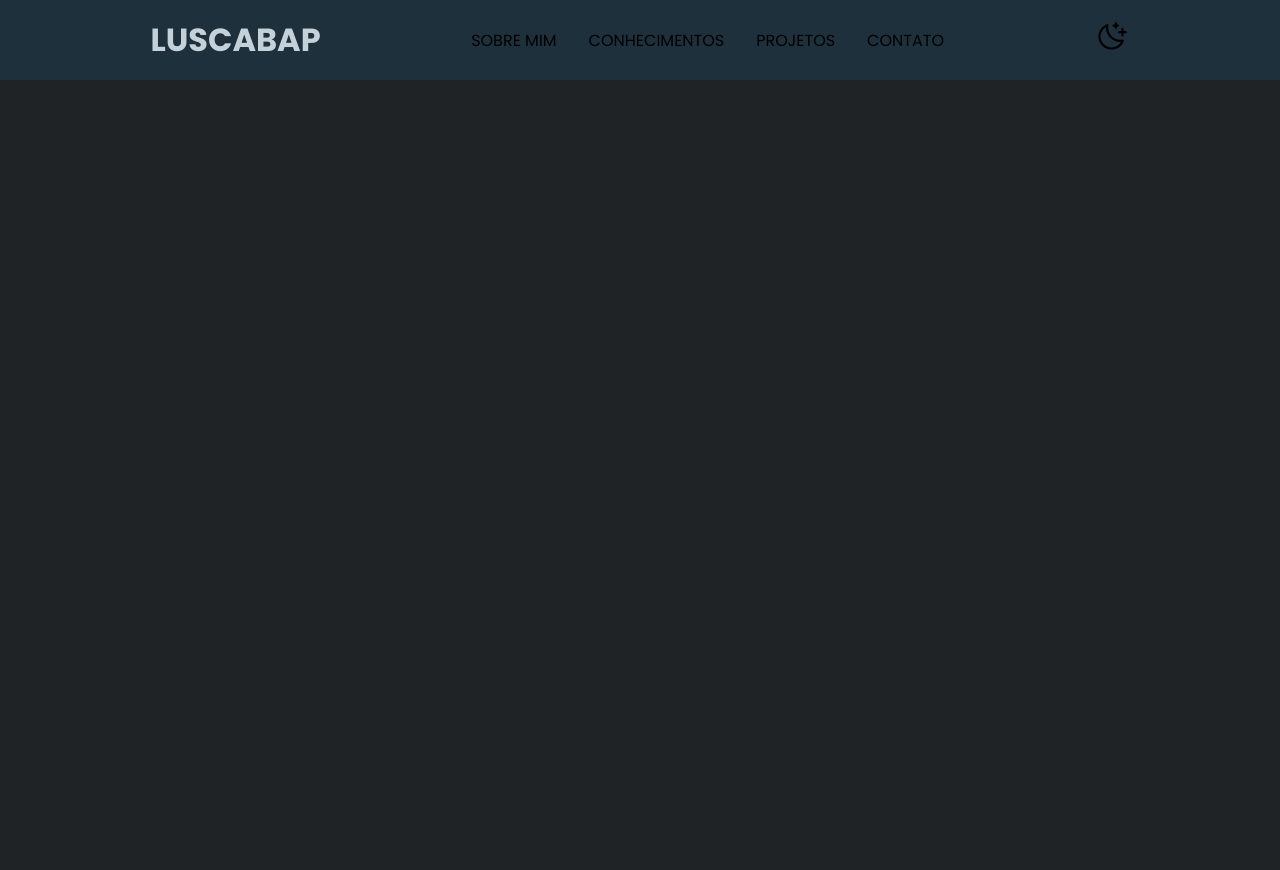
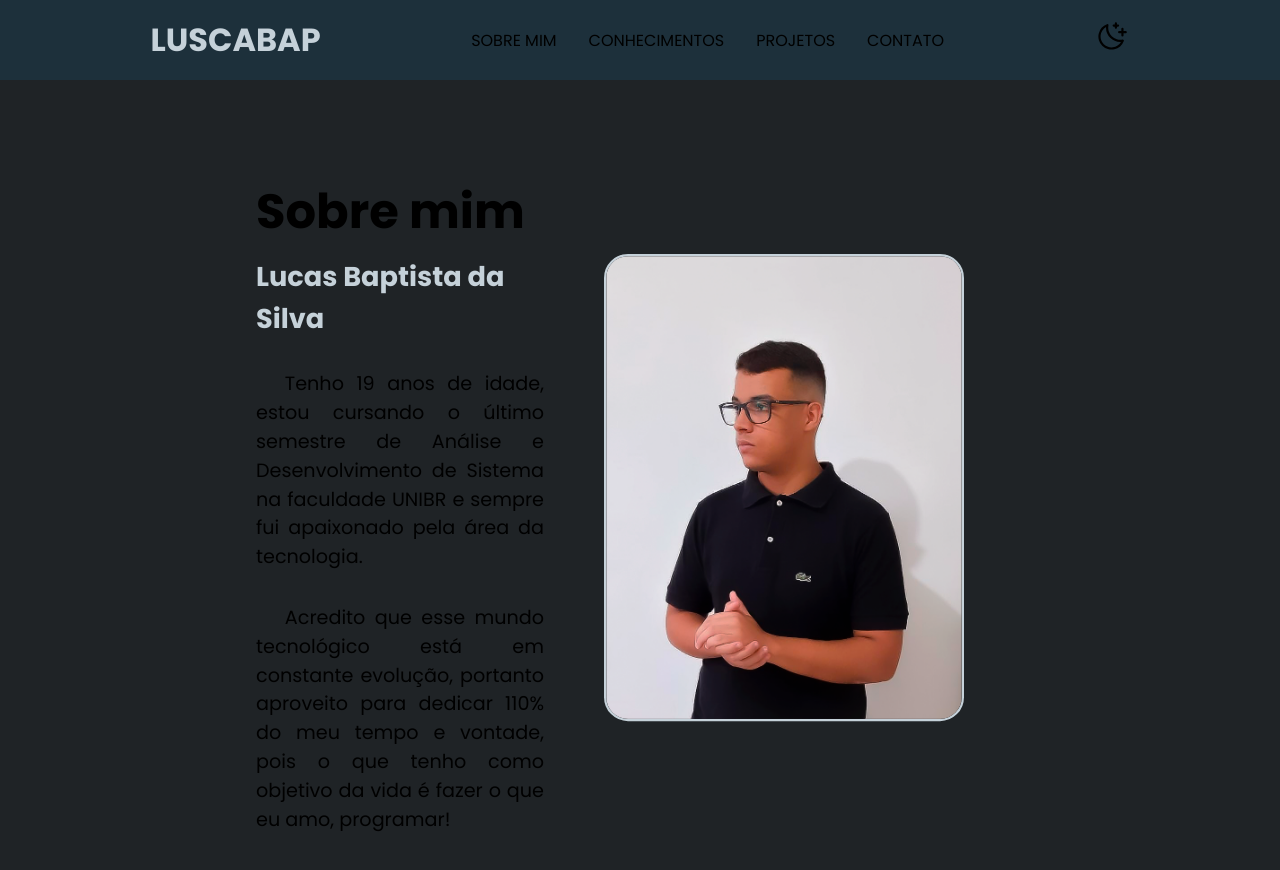
Before and after one commit to luscabap/portfolio, a React (Vite) app: page / in a window 1280 px wide. Shown: the top 870 px of the page. Before the commit the page ends 800 px from the top, so only its background shows below. Built offline with nearby package versions, Linux system fonts and the light colour scheme.

Commit message:
First About me

```diff
--- /dev/null
+++ b/dsa.css
@@ -0,0 +1 @@
+color: #fefefe;
--- a/src/Pages/HomePage/index.tsx
+++ b/src/Pages/HomePage/index.tsx
@@ -4,6 +4,7 @@ import GlobalStyle from '../../styles/global';
 import dark from '../../styles/themes/dark';
 import light from '../../styles/themes/light';
 import usePersistedState from '../../utils/usePesistedState';
+import AboutMe from '../../components/AboutMe';
 
 export default function HomePage() {
     const [theme, setTheme] = usePersistedState<DefaultTheme>("theme", dark);
@@ -15,6 +16,7 @@ export default function HomePage() {
         <ThemeProvider theme={theme}>
             <GlobalStyle />
             <Header toggleTheme={toggleTheme} />
+            <AboutMe />
         </ThemeProvider>
     )
 }
--- /dev/null
+++ b/src/components/AboutMe/index.tsx
@@ -0,0 +1,20 @@
+import * as Styles from './styles';
+import FotoLucas from '../../../public/lucas.png'
+
+export default function AboutMe() {
+    return (
+        <Styles.Container>
+            <div className='infos'>
+                <h1>Sobre mim</h1>
+                <h3>Lucas Baptista da Silva</h3>
+                <p>Tenho 19 anos de idade, estou cursando o último semestre de Análise e Desenvolvimento de Sistema na faculdade UNIBR e sempre fui apaixonado pela área da tecnologia.</p>
+                <p>Acredito que esse mundo tecnológico está em constante evolução, portanto aproveito para dedicar 110% do meu tempo e vontade, pois o que tenho como objetivo da vida é fazer o que eu amo, programar!</p>
+            </div>
+            <div className='photo'>
+                <img src={FotoLucas} alt="Foto do Lucas Baptista" />
+            </div>
+
+        </Styles.Container >
+
+    )
+}
--- /dev/null
+++ b/src/components/AboutMe/styles.ts
@@ -0,0 +1,42 @@
+import styled from "styled-components"
+
+export const Container = styled.div`
+    display: flex;
+    flex-direction: row;
+    width: 60%;
+    margin: 6rem auto;
+
+    .infos{
+
+
+        h1 {
+        font-style: bold;
+        font-size: 3rem
+        }
+
+        h3 {
+            color: ${props => props.theme.colors.terciary};
+            font-size: 1.7rem;
+            margin: 0.5rem 0 1.9rem 0;
+        }
+
+        p{
+            font-size: 1.2rem;
+            line-height: 1.8rem;
+            margin-bottom: 2rem;
+            text-indent: 1.5em;
+            text-align: justify;
+        }
+    }
+
+    .photo{
+
+        img{
+            width: 30rem;
+            transform: scale(0.75);
+            border: 3px solid ${props => props.theme.colors.terciary};
+            border-radius: 2rem;
+        }
+    }
+
+`
```
Also changed, not shown: public/lucas.png (added), src/Pages/HomePage/HomePage.scss (deleted).
